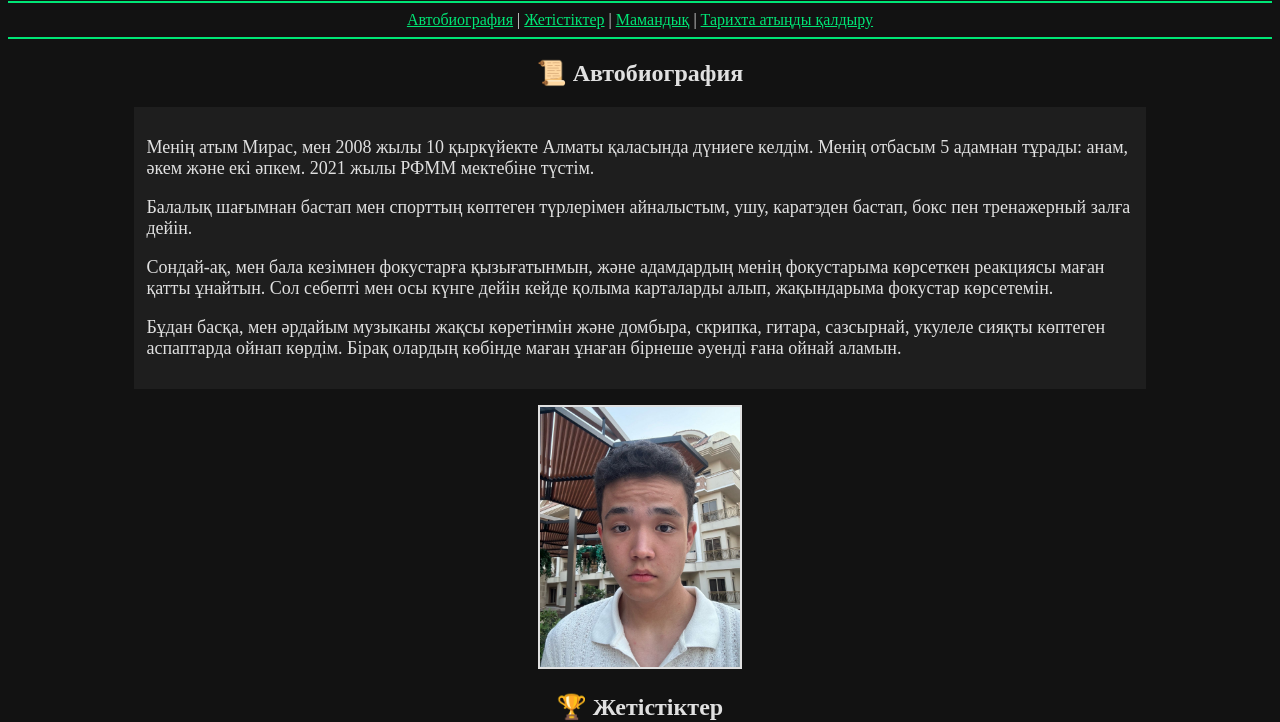
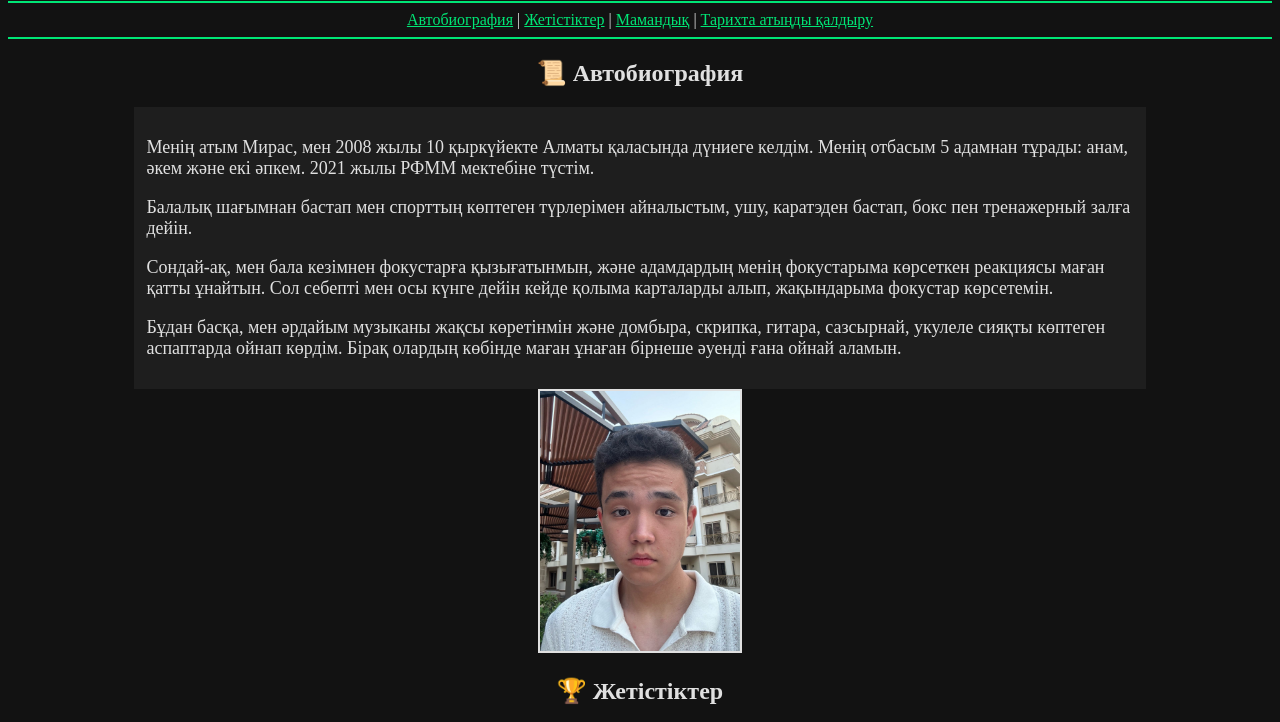
Before and after one commit to vinovenchel/portfolio.github.io, a plain HTML site: page index.html in a window 1280 px wide. Shown: the part 79-801 px from the top of the page. Drawn offline with Linux system fonts and the light colour scheme.

Commit message:
Update index.html

```diff
--- a/index.html
+++ b/index.html
@@ -30,7 +30,7 @@
 
 
 <center>
-   <p> <img src="asa.jpg" alt="Менің суретім" width="200" height="260" border="2"></p>
+    <img src="asa.jpg" alt="Менің суретім" width="200" height="260" border="2">
 </center>
 
 <h2 id="achievements" align="center">🏆 Жетістіктер</h2>
```
